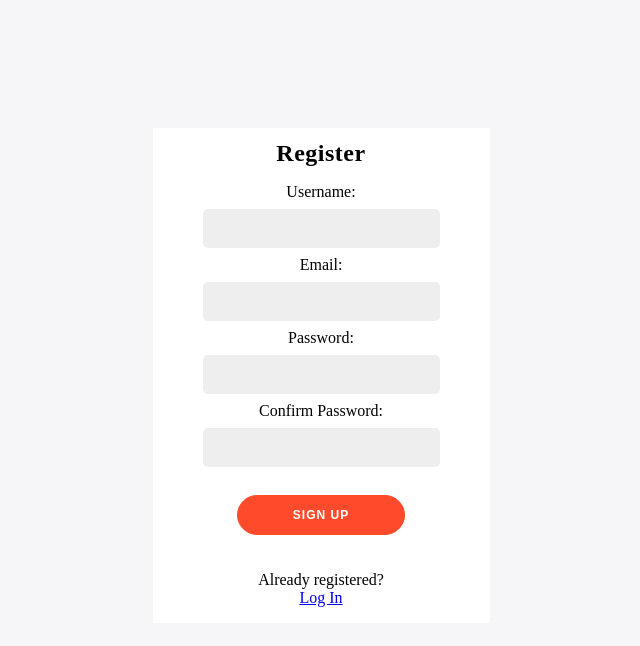
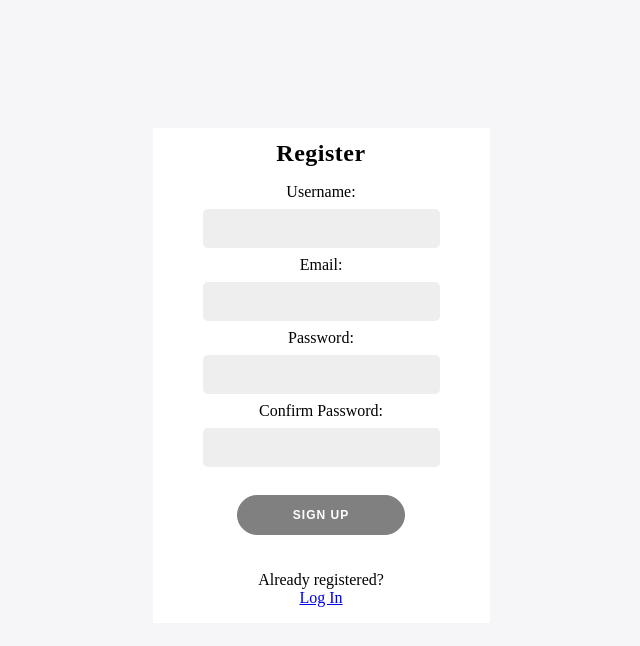
Before and after one commit to TouficAlRifaii/WebFinalProject, a React (Create React App) app: page / in a window 1280 px wide. Shown: the top 646 px of the page, without its empty margins (319-959 px from the left). Built offline with nearby package versions, Linux system fonts and the light colour scheme.

Commit message:
Frontend: Styling the disabled button

```diff
--- a/src/index.css
+++ b/src/index.css
@@ -78,8 +78,12 @@ button {
   transition: transform 80ms ease-in;
   cursor: pointer;
 }
-button:active {
+button:active:enabled {
   transform: scale(0.9);
+}
+button:disabled{
+  background-color: grey;
+  border: 1px solid grey;
 }
 .overlayer-Login,
 .overlayer-SignUp {
```
